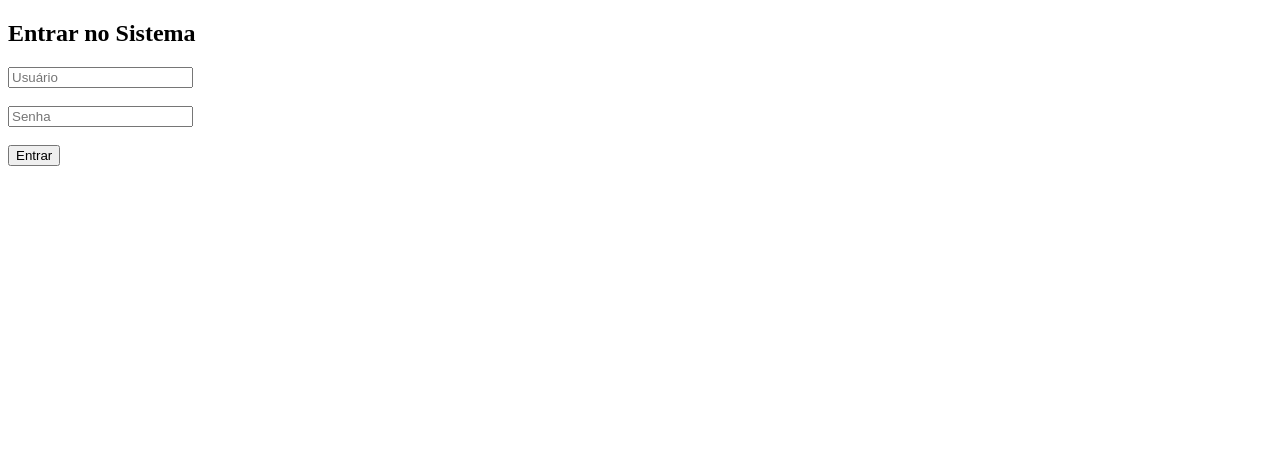
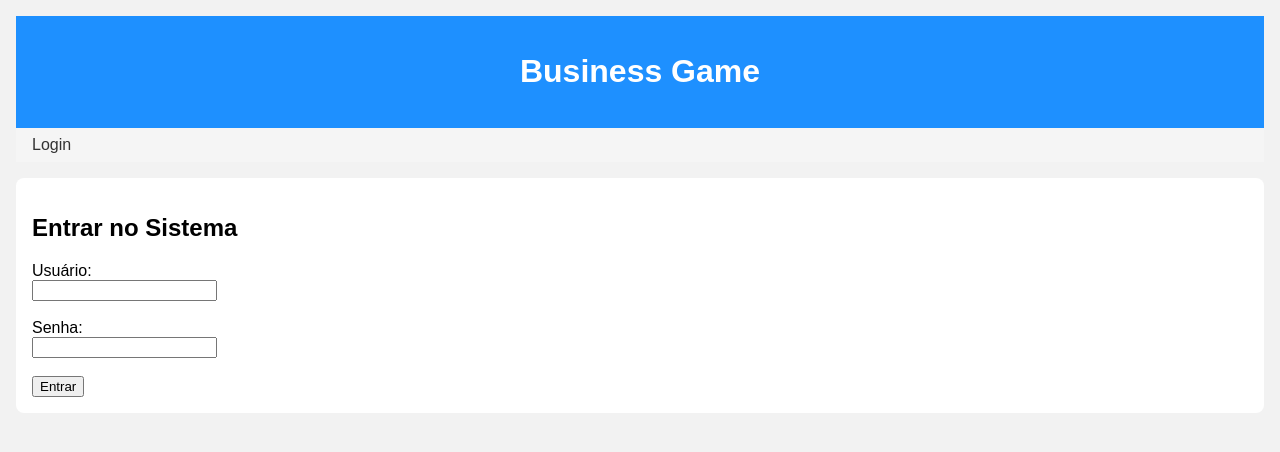
Before and after one commit to oYuriyan/Business-Game-LMS, a Django app: page /login/ in a window 1280 px wide. Shown: the top 452 px of the page. Run offline with Django 5.2, Linux system fonts and the light colour scheme.

Commit message:
telas base

```diff
--- /dev/null
+++ b/game/templates/base.html
@@ -0,0 +1,60 @@
+<!DOCTYPE html>
+<html lang="pt-br">
+<head>
+  <meta charset="UTF-8">
+  <title>{% block title %}Business Game{% endblock %}</title>
+
+  <!-- Estilos básicos -->
+  <style>
+    body {
+      font-family: Arial, sans-serif;
+      margin: 0;
+      padding: 1rem;
+      background-color: #f2f2f2;
+    }
+    header {
+      background-color: #1e90ff;
+      color: white;
+      padding: 1rem;
+      text-align: center;
+    }
+    nav {
+      background-color: #f5f5f5;
+      padding: 0.5rem 1rem;
+    }
+    nav a {
+      margin-right: 1rem;
+      text-decoration: none;
+      color: #333;
+    }
+    .content {
+      padding: 1rem;
+      background: white;
+      border-radius: 8px;
+      margin-top: 1rem;
+    }
+  </style>
+</head>
+<body>
+
+  <header>
+    <h1>Business Game</h1>
+  </header>
+
+  <nav>
+    {% if user.is_authenticated %}
+      <a href="{% url 'dashboard' %}">Dashboard</a>
+      <a href="{% url 'logout' %}">Sair</a>
+    {% else %}
+      <a href="{% url 'login' %}">Login</a>
+    {% endif %}
+  </nav>
+
+  <div class="content">
+    {% block content %}
+    <!-- Conteúdo das páginas específicas -->
+    {% endblock %}
+  </div>
+
+</body>
+</html>
--- a/game/templates/login.html
+++ b/game/templates/login.html
@@ -1,10 +1,9 @@
 <!DOCTYPE html>
-<html lang="pt-br">
-<head>
-  <meta charset="UTF-8">
-  <title>Login - Business Game</title>
-</head>
-<body>
+{% extends "base.html" %}
+
+{% block title %}Login - Business Game{% endblock %}
+
+{% block content %}
   <h2>Entrar no Sistema</h2>
 
   {% if messages %}
@@ -15,9 +14,12 @@
 
   <form method="POST">
     {% csrf_token %}
-    <input type="text" name="username" placeholder="Usuário" required><br><br>
-    <input type="password" name="senha" placeholder="Senha" required><br><br>
+    <label for="username">Usuário:</label><br>
+    <input type="text" name="username" id="username" required><br><br>
+
+    <label for="senha">Senha:</label><br>
+    <input type="password" name="senha" id="senha" required><br><br>
+
     <button type="submit">Entrar</button>
   </form>
-</body>
-</html>
+{% endblock %}
```
Also changed, not shown: game/templates/dashboard.html (+8 -0 lines).
